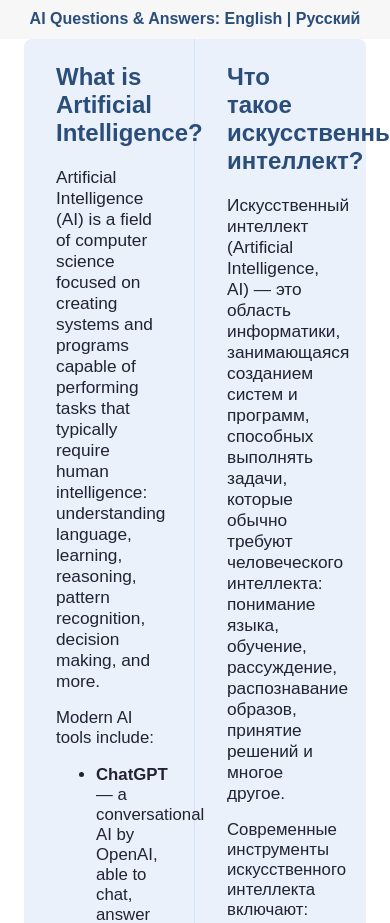
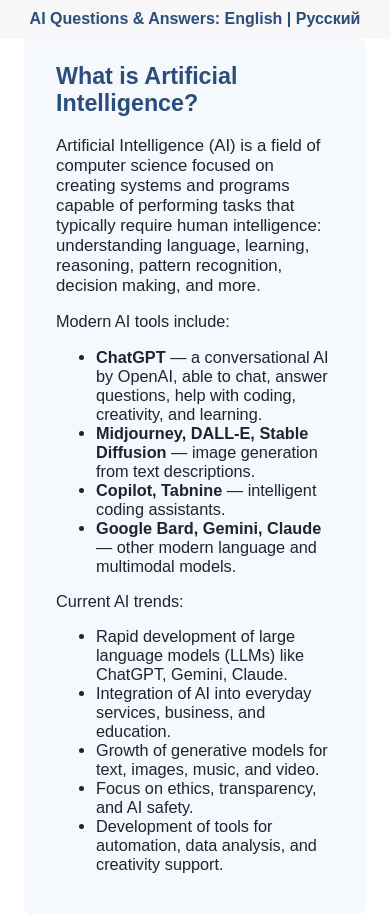
Before and after one commit to zanz9/zanz9.github.io, a plain HTML site: page index.html in a window 390 px wide. Shown: the top 923 px of the page. Drawn offline with Linux system fonts and the light colour scheme.

Commit message:
Update index.html

```diff
--- a/index.html
+++ b/index.html
@@ -45,6 +45,26 @@
       background: #fff;
     }
 
+    /* INTRO BLOCK styles */
+    .intro-row {
+      display: flex;
+      margin: 0 24px 32px 24px;
+      background: #eaf1fb;
+      border-radius: 8px;
+    }
+
+    .intro-col {
+      width: 50%;
+      padding: 24px 32px;
+      box-sizing: border-box;
+    }
+
+    .intro-col.left {
+      border-right: 1px solid #d2e3f7;
+    }
+
+    .intro-col.right {}
+
     .question {
       font-weight: bold;
       color: #2a4d7a;
@@ -102,6 +122,29 @@
       h1 {
         font-size: 1.3em;
         margin-top: 16px;
+      }
+
+      /* INTRO BLOCK improved mobile styles */
+      .intro-row {
+        flex-direction: column;
+        margin: 0 4px 24px 4px;
+        background: transparent;
+        box-shadow: none;
+        border-radius: 0;
+        padding: 0;
+      }
+
+      .intro-col {
+        width: 100%;
+        border-right: none !important;
+        padding: 14px 0 14px 0;
+        margin-bottom: 12px;
+        background: #f5f8fc;
+        border-radius: 8px;
+      }
+
+      .intro-col:last-child {
+        margin-bottom: 0;
       }
     }
 
@@ -137,6 +180,16 @@
         font-size: 1.1em;
         margin-top: 10px;
       }
+
+      /* INTRO BLOCK improved mobile styles */
+      .intro-row {
+        margin: 0 0 12px 0;
+      }
+
+      .intro-col {
+        padding: 10px 0 10px 0;
+        font-size: 0.98em;
+      }
     }
 
     @media (max-width: 400px) {
@@ -148,6 +201,12 @@
       h1 {
         font-size: 1em;
       }
+
+      /* INTRO BLOCK improved mobile styles */
+      .intro-col {
+        padding: 6px 0 6px 0;
+        font-size: 0.97em;
+      }
     }
   </style>
 </head>
@@ -157,8 +216,7 @@
   <div class="main-container">
     <!-- INTRO BLOCK START -->
     <div class="intro-row" style="display:flex; margin:0 24px 32px 24px; background:#eaf1fb; border-radius:8px;">
-      <div class="intro-col left"
-        style="width:50%; padding:24px 32px; border-right:1px solid #d2e3f7; box-sizing:border-box;">
+      <div class="intro-col left" style="width:100%; padding:24px 32px; box-sizing:border-box; border-right:none;">
         <h2 style="color:#2a4d7a; margin-top:0;">What is Artificial Intelligence?</h2>
         <p style="font-size:1.08em; color:#223; margin-bottom:10px;">Artificial Intelligence (AI) is a field of computer
           science focused on creating systems and programs capable of performing tasks that typically require human
@@ -180,30 +238,6 @@
           <li>Development of tools for automation, data analysis, and creativity support.</li>
         </ul>
       </div>
-      <div class="intro-col right" style="width:50%; padding:24px 32px; box-sizing:border-box;">
-        <h2 style="color:#2a4d7a; margin-top:0;">Что такое искусственный интеллект?</h2>
-        <p style="font-size:1.08em; color:#223; margin-bottom:10px;">Искусственный интеллект (Artificial Intelligence,
-          AI) — это область информатики, занимающаяся созданием систем и программ, способных выполнять задачи, которые
-          обычно требуют человеческого интеллекта: понимание языка, обучение, рассуждение, распознавание образов,
-          принятие решений и многое другое.</p>
-        <p style="font-size:1.05em; color:#223; margin-bottom:10px;">Современные инструменты искусственного интеллекта
-          включают:</p>
-        <ul style="font-size:1.05em; color:#223; margin-bottom:10px;">
-          <li><b>ChatGPT</b> — диалоговый искусственный интеллект от OpenAI, способный поддерживать беседу, отвечать на
-            вопросы, помогать с программированием, творчеством и обучением.</li>
-          <li><b>Midjourney, DALL-E, Stable Diffusion</b> — генерация изображений по текстовому описанию.</li>
-          <li><b>Copilot, Tabnine</b> — интеллектуальные помощники для программистов.</li>
-          <li><b>Google Bard, Gemini, Claude</b> — другие современные языковые и мультимодальные модели.</li>
-        </ul>
-        <p style="font-size:1.05em; color:#223; margin-bottom:10px;">Текущие тенденции в ИИ:</p>
-        <ul style="font-size:1.05em; color:#223;">
-          <li>Быстрое развитие больших языковых моделей (LLM), таких как ChatGPT, Gemini, Claude.</li>
-          <li>Интеграция ИИ в повседневные сервисы, бизнес и образование.</li>
-          <li>Рост генеративных моделей для текста, изображений, музыки и видео.</li>
-          <li>Внимание к этике, прозрачности и безопасности ИИ.</li>
-          <li>Развитие инструментов для автоматизации, анализа данных и поддержки творчества.</li>
-        </ul>
-      </div>
     </div>
     <!-- INTRO BLOCK END -->
 
```
